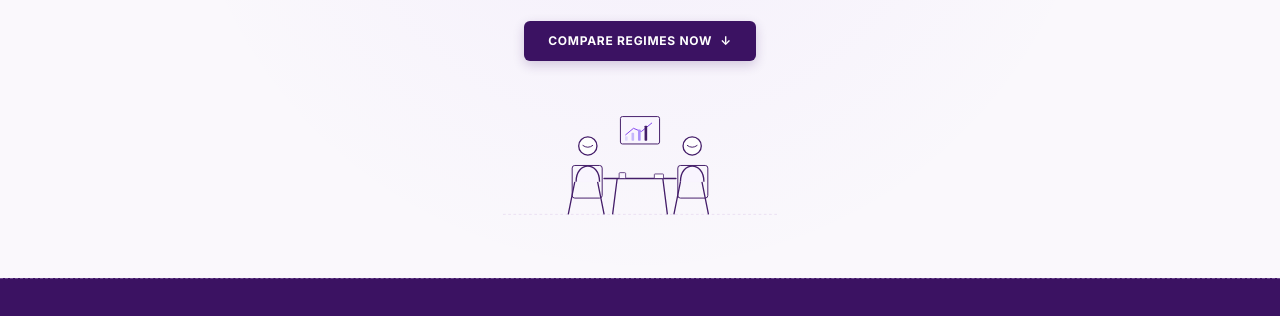
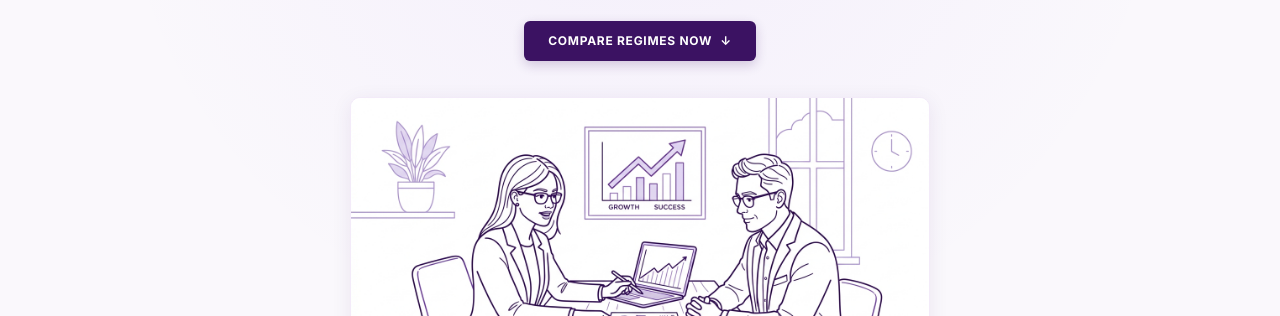
Before and after one commit to uttamvardam/Web-Projects, a website: page Tax-Clarity/index.html in a window 1280 px wide. Shown: the part 314-630 px from the top of the page. Drawn offline with Linux system fonts and the light colour scheme.

Commit message:
Replace hero vector with high-res financial advisory discussion illustration

```diff
--- a/Tax-Clarity/css/styles.css
+++ b/Tax-Clarity/css/styles.css
@@ -238,13 +238,18 @@ button {
   display: flex;
   justify-content: center;
   align-items: center;
+  width: 100%;
 }
 
-.hero-illustration-svg {
+.hero-illustration-img {
   width: 100%;
-  max-width: 460px;
+  max-width: 580px;
   height: auto;
-  opacity: 0.95;
+  border-radius: var(--radius-md);
+  box-shadow: 0 4px 20px rgba(59, 18, 98, 0.08);
+  border: 1px solid var(--border-subtle);
+  background: #FFFFFF;
+  display: block;
 }
 
 /* ================= SECTION SEPARATOR / DEEP PURPLE BAND ================= */
--- a/Tax-Clarity/index.html
+++ b/Tax-Clarity/index.html
@@ -97,39 +97,9 @@
         <span>↓</span>
       </a>
 
-      <!-- Minimalist Financial Advisory Line-Art SVG Illustration -->
-      <div class="hero-illustration-wrapper" aria-hidden="true">
-        <svg class="hero-illustration-svg" viewBox="0 0 460 210" fill="none" xmlns="http://www.w3.org/2000/svg">
-          <!-- Background dashed line -->
-          <path d="M20 180 H440" stroke="#EADFF2" stroke-width="1.5" stroke-dasharray="4 4"/>
-          <!-- Wall chart frame -->
-          <rect x="200" y="30" width="60" height="42" rx="3" fill="#FAF5FF" stroke="#3B1262" stroke-width="1.5"/>
-          <path d="M208 58 L220 48 L232 53 L248 40" stroke="#7C3AED" stroke-width="1.5" stroke-linecap="round" stroke-linejoin="round"/>
-          <rect x="207" y="60" width="4" height="7" rx="1" fill="#DDD6FE"/>
-          <rect x="217" y="55" width="4" height="12" rx="1" fill="#C4B5FD"/>
-          <rect x="227" y="50" width="4" height="17" rx="1" fill="#A78BFA"/>
-          <rect x="237" y="44" width="4" height="23" rx="1" fill="#3B1262"/>
-
-          <!-- Left Advisor Figure -->
-          <circle cx="150" cy="75" r="14" stroke="#3B1262" stroke-width="2" fill="#FFFFFF"/>
-          <path d="M142 74 Q150 80 158 74" stroke="#3B1262" stroke-width="1.5" fill="none"/>
-          <path d="M132 130 C132 98 168 98 168 130" stroke="#3B1262" stroke-width="2" fill="#FAF5FF"/>
-          <path d="M130 130 L120 180 M165 130 L175 180" stroke="#3B1262" stroke-width="2"/>
-          <rect x="126" y="105" width="46" height="50" rx="4" stroke="#3B1262" stroke-width="1.5" fill="none"/>
-
-          <!-- Right Client Figure -->
-          <circle cx="310" cy="75" r="14" stroke="#3B1262" stroke-width="2" fill="#FFFFFF"/>
-          <path d="M302 74 Q310 80 318 74" stroke="#3B1262" stroke-width="1.5" fill="none"/>
-          <path d="M292 130 C292 98 328 98 328 130" stroke="#3B1262" stroke-width="2" fill="#FAF5FF"/>
-          <path d="M292 130 L282 180 M325 130 L335 180" stroke="#3B1262" stroke-width="2"/>
-          <rect x="288" y="105" width="46" height="50" rx="4" stroke="#3B1262" stroke-width="1.5" fill="none"/>
-
-          <!-- Center Meeting Table -->
-          <path d="M175 125 H285" stroke="#3B1262" stroke-width="2.5" stroke-linecap="round"/>
-          <path d="M195 125 L188 180 M265 125 L272 180" stroke="#3B1262" stroke-width="2"/>
-          <rect x="198" y="116" width="10" height="9" rx="1.5" fill="#FAF5FF" stroke="#3B1262" stroke-width="1.2"/>
-          <rect x="252" y="118" width="14" height="7" rx="1" fill="#FFFFFF" stroke="#3B1262" stroke-width="1.2"/>
-        </svg>
+      <!-- Professional Financial Advisory Discussion Illustration -->
+      <div class="hero-illustration-wrapper">
+        <img src="assets/images/tax_discussion.jpg" alt="Tax Advisor and Client discussing Indian Income Tax Regimes and Financial Optimization" class="hero-illustration-img" width="580" height="326" loading="eager">
       </div>
     </div>
   </section>
--- a/Tax-Clarity/sw.js
+++ b/Tax-Clarity/sw.js
@@ -37,7 +37,8 @@ const ASSETS_TO_CACHE = [
   './js/components/scenarioManager.js?v=4.2',
   './js/components/stepResults.js?v=4.2',
   './js/components/quickView.js?v=4.2',
-  './js/components/resetModal.js?v=4.2'
+  './js/components/resetModal.js?v=4.2',
+  './assets/images/tax_discussion.jpg'
 ];
 
 self.addEventListener('install', (event) => {
--- a/css/styles.css
+++ b/css/styles.css
@@ -238,13 +238,18 @@ button {
   display: flex;
   justify-content: center;
   align-items: center;
+  width: 100%;
 }
 
-.hero-illustration-svg {
+.hero-illustration-img {
   width: 100%;
-  max-width: 460px;
+  max-width: 580px;
   height: auto;
-  opacity: 0.95;
+  border-radius: var(--radius-md);
+  box-shadow: 0 4px 20px rgba(59, 18, 98, 0.08);
+  border: 1px solid var(--border-subtle);
+  background: #FFFFFF;
+  display: block;
 }
 
 /* ================= SECTION SEPARATOR / DEEP PURPLE BAND ================= */
--- a/sw.js
+++ b/sw.js
@@ -37,7 +37,8 @@ const ASSETS_TO_CACHE = [
   './js/components/scenarioManager.js?v=4.2',
   './js/components/stepResults.js?v=4.2',
   './js/components/quickView.js?v=4.2',
-  './js/components/resetModal.js?v=4.2'
+  './js/components/resetModal.js?v=4.2',
+  './assets/images/tax_discussion.jpg'
 ];
 
 self.addEventListener('install', (event) => {
```
Also changed, not shown: index.html (+3 -33 lines), Tax-Clarity/assets/images/tax_discussion.jpg (added), assets/images/tax_discussion.jpg (added).
